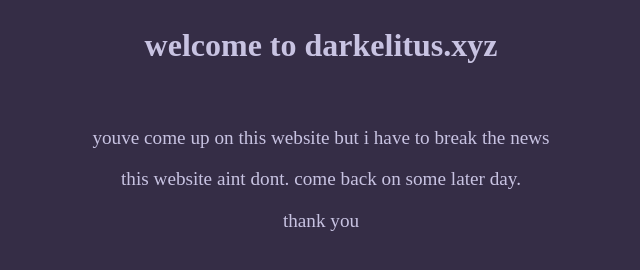
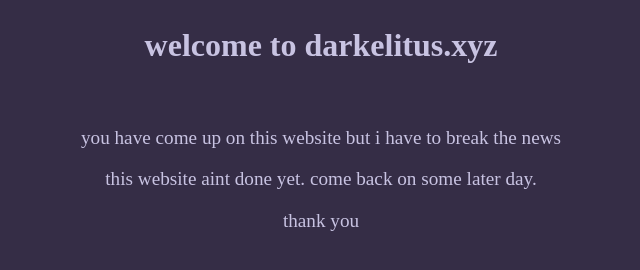
Before and after one commit to DarkDeltion/temp-website, a plain HTML site: page index.html in a window 1280 px wide. Shown: the whole page, without its empty margins (319-959 px from the left). Drawn offline with Linux system fonts and the light colour scheme.

Commit message:
Update index.html

```diff
--- a/index.html
+++ b/index.html
@@ -12,8 +12,8 @@
     </div>
     <br>
     <div class="content">
-        <p>youve come up on this website but i have to break the news</p>
-        <p>this website aint dont. come back on some later day.</p>
+        <p>you have come up on this website but i have to break the news</p>
+        <p>this website aint done yet. come back on some later day.</p>
         <p>thank you</p>
     </div>
 </body>
```
